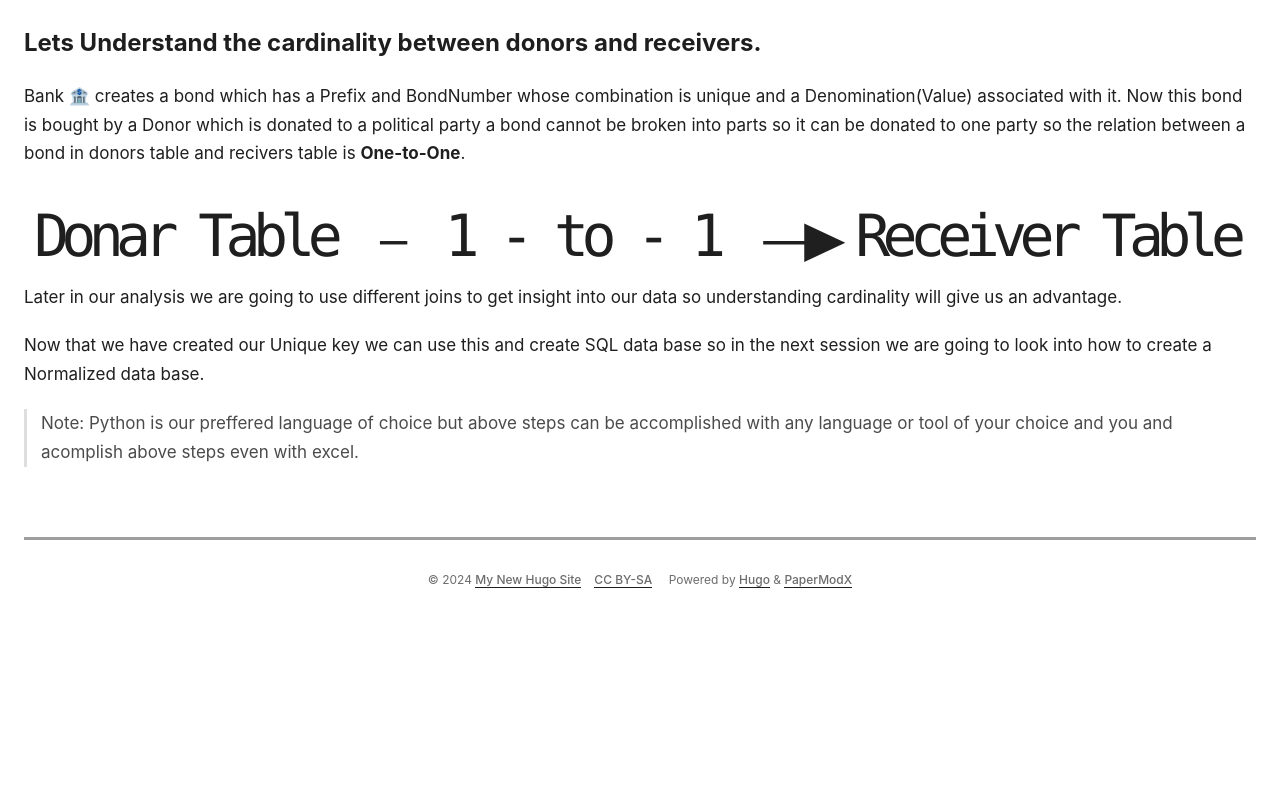
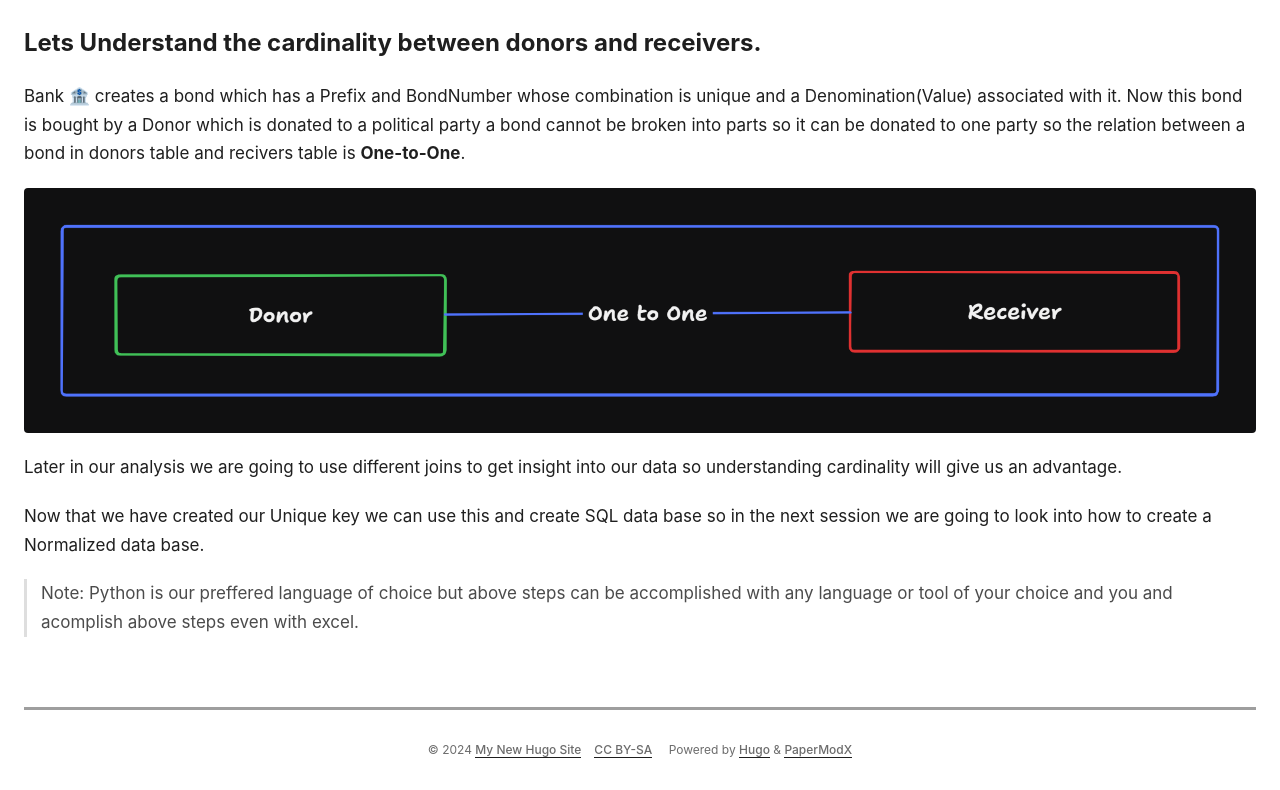
Before and after one commit to DADSCareerpedia/DADSCareerpedia.github.io, a plain HTML site: page posts/keys/index.html in a window 1280 px wide. Shown: the part 2498-3288 px from the top of the page. Before the commit the page ends 3118 px from the top, so only its background shows below. Drawn offline with nearby package versions, Linux system fonts and the light colour scheme.

Commit message:
donor-image change

```diff
--- a/posts/keys/index.html
+++ b/posts/keys/index.html
@@ -62,7 +62,7 @@ Just like your currency &#x1f4b5; your bond &#x1f4c4; has a unique number which
   "keywords": [
     "EDA", "Bonddata"
   ],
-  "wordCount" : "459",
+  "wordCount" : "430",
   "inLanguage": "en",
   "datePublished": "2024-04-23T04:41:27+05:30",
   "dateModified": "2024-04-23T04:41:27+05:30",
@@ -300,55 +300,7 @@ function toggleThemeListener() {
 </span></span></code></pre></div><p>Now that we have created the column we can export the output to file format of our choice depending on what you want to accomplish.</p>
 <h3 id="lets-understand-the-cardinality-between-donors-and-receivers">Lets Understand the cardinality between donors and receivers.<a hidden class="anchor" aria-hidden="true" href="#lets-understand-the-cardinality-between-donors-and-receivers">¶</a></h3>
 <p>Bank &#x1f3e6; creates a bond which has a Prefix and BondNumber whose combination is unique and a Denomination(Value) associated with it. Now this bond is bought by a Donor which is donated to a political party a bond cannot be broken into parts so it can be donated to one party so the relation between a bond in donors table and recivers table is <strong>One-to-One</strong>.</p>
-
-
-
-<div class="goat svg-container ">
-
-    <svg
-      xmlns="http://www.w3.org/2000/svg"
-      font-family="Menlo,Lucida Console,monospace"
-
-        viewBox="0 0 360 25"
-      >
-      <g transform='translate(8,16)'>
-<path d='M 96,0 L 104,0' fill='none' stroke='currentColor'></path>
-<path d='M 208,0 L 224,0' fill='none' stroke='currentColor'></path>
-<polygon points='232.000000,0.000000 220.000000,-5.600000 220.000000,5.600000' fill='currentColor' transform='rotate(0.000000, 224.000000, 0.000000)'></polygon>
-<text text-anchor='middle' x='0' y='4' fill='currentColor' style='font-size:1em'>D</text>
-<text text-anchor='middle' x='8' y='4' fill='currentColor' style='font-size:1em'>o</text>
-<text text-anchor='middle' x='16' y='4' fill='currentColor' style='font-size:1em'>n</text>
-<text text-anchor='middle' x='24' y='4' fill='currentColor' style='font-size:1em'>a</text>
-<text text-anchor='middle' x='32' y='4' fill='currentColor' style='font-size:1em'>r</text>
-<text text-anchor='middle' x='48' y='4' fill='currentColor' style='font-size:1em'>T</text>
-<text text-anchor='middle' x='56' y='4' fill='currentColor' style='font-size:1em'>a</text>
-<text text-anchor='middle' x='64' y='4' fill='currentColor' style='font-size:1em'>b</text>
-<text text-anchor='middle' x='72' y='4' fill='currentColor' style='font-size:1em'>l</text>
-<text text-anchor='middle' x='80' y='4' fill='currentColor' style='font-size:1em'>e</text>
-<text text-anchor='middle' x='120' y='4' fill='currentColor' style='font-size:1em'>1</text>
-<text text-anchor='middle' x='136' y='4' fill='currentColor' style='font-size:1em'>-</text>
-<text text-anchor='middle' x='152' y='4' fill='currentColor' style='font-size:1em'>t</text>
-<text text-anchor='middle' x='160' y='4' fill='currentColor' style='font-size:1em'>o</text>
-<text text-anchor='middle' x='176' y='4' fill='currentColor' style='font-size:1em'>-</text>
-<text text-anchor='middle' x='192' y='4' fill='currentColor' style='font-size:1em'>1</text>
-<text text-anchor='middle' x='240' y='4' fill='currentColor' style='font-size:1em'>R</text>
-<text text-anchor='middle' x='248' y='4' fill='currentColor' style='font-size:1em'>e</text>
-<text text-anchor='middle' x='256' y='4' fill='currentColor' style='font-size:1em'>c</text>
-<text text-anchor='middle' x='264' y='4' fill='currentColor' style='font-size:1em'>e</text>
-<text text-anchor='middle' x='272' y='4' fill='currentColor' style='font-size:1em'>i</text>
-<text text-anchor='middle' x='280' y='4' fill='currentColor' style='font-size:1em'>v</text>
-<text text-anchor='middle' x='288' y='4' fill='currentColor' style='font-size:1em'>e</text>
-<text text-anchor='middle' x='296' y='4' fill='currentColor' style='font-size:1em'>r</text>
-<text text-anchor='middle' x='312' y='4' fill='currentColor' style='font-size:1em'>T</text>
-<text text-anchor='middle' x='320' y='4' fill='currentColor' style='font-size:1em'>a</text>
-<text text-anchor='middle' x='328' y='4' fill='currentColor' style='font-size:1em'>b</text>
-<text text-anchor='middle' x='336' y='4' fill='currentColor' style='font-size:1em'>l</text>
-<text text-anchor='middle' x='344' y='4' fill='currentColor' style='font-size:1em'>e</text>
-</g>
-
-    </svg>
-
-</div>
+<p><img loading="lazy" src="/img/1-1.png" type="" alt="bg"  /></p>
 <p>Later in our analysis we are going to use different joins to get insight into our data so understanding cardinality will give us an advantage.</p>
 <p>Now that we have created our Unique key we can use this and create SQL data base so in the next session we are going to look into how to create a Normalized data base.</p>
 <blockquote>
```
Also changed, not shown: categories/electoral_bond_data/index.xml (+1 -49 lines), index.xml (+1 -49 lines), posts/index.xml (+1 -49 lines), tags/bonddata/index.xml (+1 -49 lines), tags/eda/index.xml (+1 -49 lines), img/1-1.png (added).
